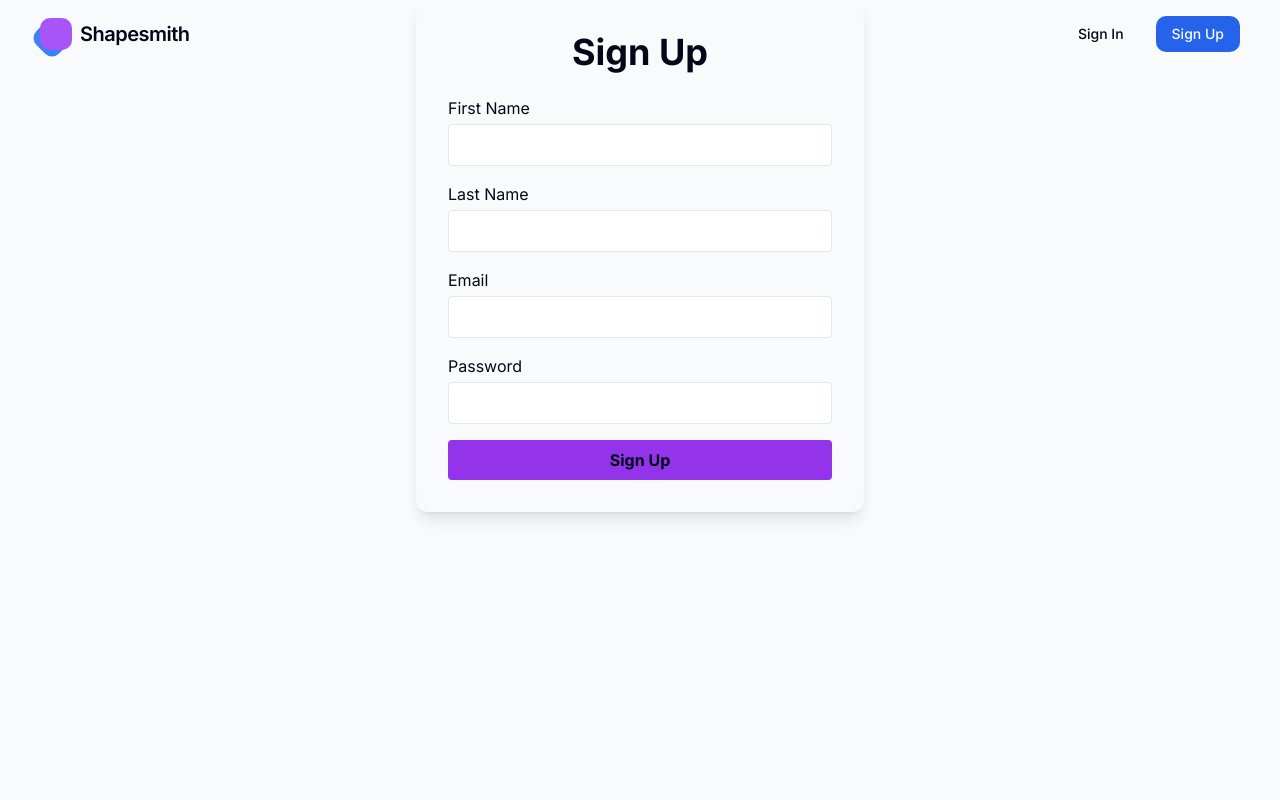
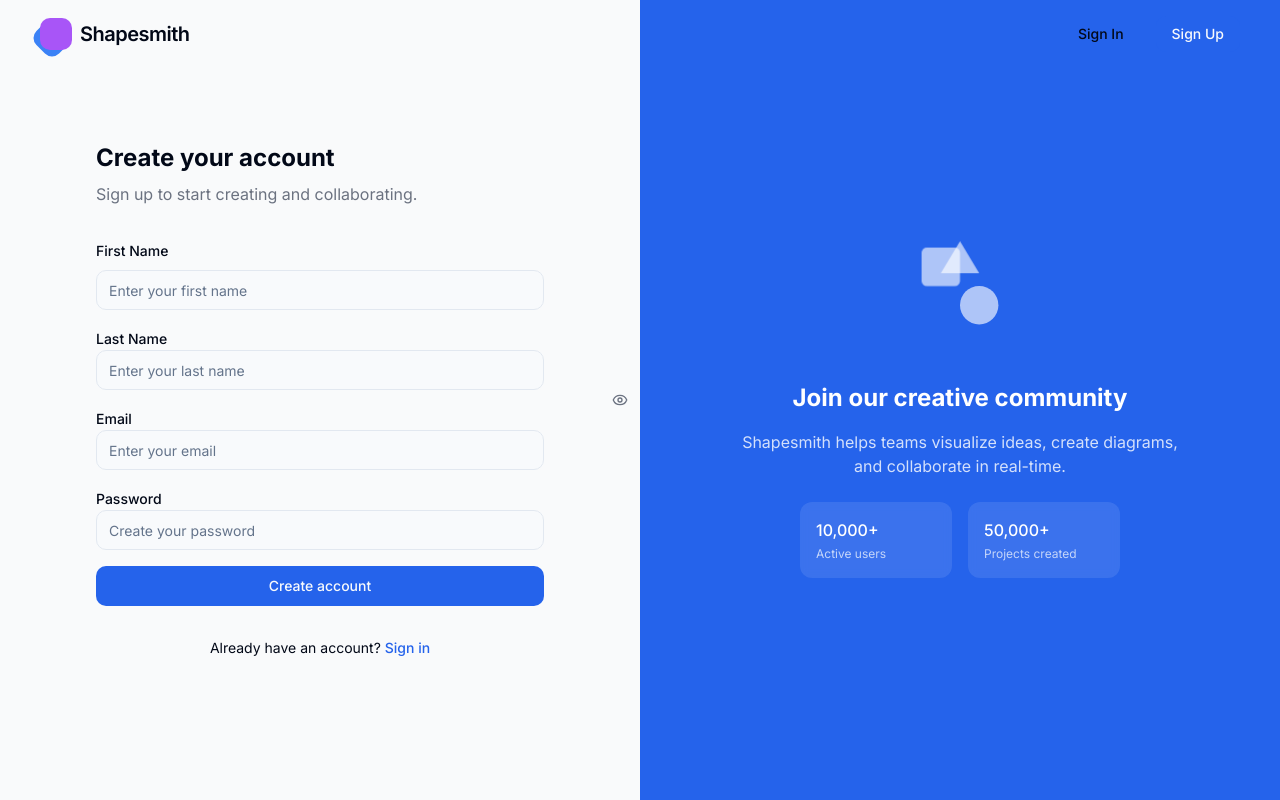
Before and after one commit to waliaharsh74/excalidraw, a Next.js app in the folder apps/excalidraw-frontend/: page /signup in a window 1280 px wide. Built offline with nearby package versions, Linux system fonts and the light colour scheme.

Commit message:
changed signup and made resposnsive better

```diff
--- a/apps/excalidraw-frontend/app/signup/page.tsx
+++ b/apps/excalidraw-frontend/app/signup/page.tsx
@@ -5,9 +5,17 @@ import type React from "react"
 import { useState } from "react"
 import { useRouter } from "next/navigation"
 import { motion } from "framer-motion"
-import axios from "axios"
 import { toast, ToastContainer } from "react-toastify"
 import { signUpSchema } from "@repo/common/types"
+
+import { signInSchema } from "@repo/common/types";
+import Link from 'next/link';
+import { Eye, EyeOff } from 'lucide-react';
+import { Button } from "../components/ui/button";
+import { Input } from "../components/ui/input";
+import { Label } from "../components/ui/label";
+import axios from "axios"
+
 interface signUpError {
     firstName?: string[] | undefined;
     lastName?: string[] | undefined;
@@ -21,6 +29,9 @@ export default function SignUp() {
     const [email, setEmail] = useState("")
     const [password, setPassword] = useState("")
     const [err, setErr] = useState<signUpError>({})
+    const [loading, setLoading] = useState(false);
+    const [showPassword, setShowPassword] = useState(false);
+
 
     const router = useRouter()
 
@@ -28,16 +39,22 @@ export default function SignUp() {
         e.preventDefault()
         try {
             const parsedData = signUpSchema.safeParse({
-                email, password,firstName,lastName
+                email, password, firstName, lastName
             })
             if (parsedData.error) {
                 setErr(parsedData.error.flatten().fieldErrors)
                 return
             }
+            setLoading(true);
+
             const result = await axios.post("http://localhost:3003/api/v1/sign-up", {
                 firstName, lastName, email, password
             })
             toast(result.data?.msg);
+            setTimeout(() => {
+                toast.success('Account created successfully!');
+                setLoading(false);
+            }, 1500);
             if (result.data?.id) {
                 router.push("/signin")
             }
@@ -52,90 +69,146 @@ export default function SignUp() {
     }
 
     return (
-        <div>
-        <div className="max-w-md mx-auto  bg-opacity-20 backdrop-filter backdrop-blur-lg p-8 rounded-lg shadow-lg">
-            <motion.h1
-                className="text-4xl font-bold mb-6 text-center "
-                initial={{ opacity: 0, y: -20 }}
-                animate={{ opacity: 1, y: 0 }}
-                transition={{ duration: 0.5 }}
-            >
-                Sign Up
-            </motion.h1>
-            <motion.form
-                onSubmit={handleSubmit}
-                className="space-y-4"
-                initial={{ opacity: 0 }}
-                animate={{ opacity: 1 }}
-                transition={{ delay: 0.2, duration: 0.5 }}
-            >
-                <div>
-                    <label htmlFor="firstName" className="block mb-1 ">
+        <div className="flex min-h-screen bg-gray-50">
+            <div className="w-full lg:w-1/2 flex flex-col p-6 md:p-12 justify-center animate-fade-in">
+                <div className="max-w-md w-full mx-auto">
+
+
+                    <div className="space-y-2 mb-8">
+
+                        <h1 className="text-2xl font-bold">Create your account</h1>
+                        <p className="text-gray-500">Sign up to start creating and collaborating.</p>
+                    </div>
+
+                    <form onSubmit={handleSubmit} className="space-y-6">
+                        <div className="space-y-4">
+                            <div className="space-y-2">
+                                <Label htmlFor="firstName" >
                                     First Name
-                    </label>
-                    <input
+                                </Label>
+                                <Input
                                     type="text"
                                     id="firstName"
                                     value={firstName}
+                                    placeholder="Enter your first name"
+
                                     onChange={(e) => setFirstName(e.target.value)}
                                     required
-                        className="w-full px-3 py-2 border rounded  bg-opacity-50 focus:bg-opacity-70 transition-all"
+
                                 />
                                 {err && err?.firstName && <div className="">{err?.firstName[0]}</div>}
                             </div>
                             <div>
-                    <label htmlFor="lastName" className="block mb-1 ">
+                                <Label htmlFor="lastName" >
                                     Last Name
-                    </label>
-                    <input
+                                </Label>
+                                <Input
                                     type="text"
                                     id="lastName"
                                     value={lastName}
+                                    placeholder="Enter your last name"
+
                                     onChange={(e) => setLastName(e.target.value)}
                                     required
-                        className="w-full px-3 py-2 border rounded  bg-opacity-50 focus:bg-opacity-70 transition-all"
+
                                 />
                                 {err && err?.lastName && <div className="">{err?.lastName[0]}</div>}
                             </div>
                             <div>
-                    <label htmlFor="email" className="block mb-1 ">
+                                <Label htmlFor="email" >
                                     Email
-                    </label>
-                    <input
+                                </Label>
+                                <Input
                                     type="email"
                                     id="email"
                                     value={email}
+                                    placeholder="Enter your email"
                                     onChange={(e) => setEmail(e.target.value)}
                                     required
-                        className="w-full px-3 py-2 border rounded  bg-opacity-50 focus:bg-opacity-70 transition-all"
+
                                 />
                                 {err && err?.email && <div className="">{err?.email[0]}</div>}
                             </div>
                             <div>
-                    <label htmlFor="password" className="block mb-1 ">
+                                <Label htmlFor="password" >
                                     Password
-                    </label>
-                    <input
-                        type="password"
+                                </Label>
+                                <Input
+
                                     id="password"
                                     value={password}
+                                    placeholder="Create your password"
+                                    type={showPassword ? "text" : "password"}
                                     onChange={(e) => setPassword(e.target.value)}
                                     required
-                        className="w-full px-3 py-2 border rounded  bg-opacity-50 focus:bg-opacity-70 transition-all"
+
                                 />
+                                <button
+                                    type="button"
+                                    onClick={() => setShowPassword(!showPassword)}
+                                    className="absolute right-3 top-1/2 -translate-y-1/2 text-gray-500 hover:text-gray-700"
+                                    aria-label={showPassword ? "Hide password" : "Show password"}
+                                >
+
+                                    {showPassword ? <EyeOff size={16} /> : <Eye size={16} />}
+                                </button>
                                 {err && err?.password && <div className="">{err?.password[0]}</div>}
                             </div>
-                <motion.button
-                    type="submit"
-                    className="w-full bg-purple-600 hover:bg-purple-700  font-bold py-2 px-4 rounded transition-colors"
-                    whileHover={{ scale: 1.05 }}
-                    whileTap={{ scale: 0.95 }}
-                >
-                    Sign Up
-                </motion.button>
-            </motion.form>
+
+
+
+                            <Button type="submit" className="w-full" disabled={loading}>
+                                {loading ? "Creating account..." : "Create account"}
+                            </Button>
                         </div>
-            <ToastContainer />
+                    </form>
+
+
+
+                    <div className="mt-8 text-center text-sm">
+                        Already have an account?{' '}
+                        <Link href="/signin" className="font-medium text-primary hover:text-primary/80">
+                            Sign in
+                        </Link>
+                    </div>
+                </div>
+            </div>
+
+            <div className="hidden lg:block lg:w-1/2 relative bg-primary overflow-hidden">
+                <div className="absolute inset-0 bg-mesh-pattern opacity-10"></div>
+
+                <div className="absolute inset-0 flex flex-col justify-center items-center p-12 text-white">
+                    <div className="max-w-md text-center">
+                        <svg className="w-32 h-32 mx-auto mb-8 text-white/90" viewBox="0 0 100 100" fill="none" xmlns="http://www.w3.org/2000/svg">
+                            <g className="animate-float">
+                                <rect x="20" y="20" width="30" height="30" rx="4" fill="currentColor" fillOpacity="0.7" />
+                            </g>
+                            <g className="animate-float" style={{ animationDelay: '1s' }}>
+                                <circle cx="65" cy="65" r="15" fill="currentColor" fillOpacity="0.7" />
+                            </g>
+                            <g className="animate-float" style={{ animationDelay: '0.5s' }}>
+                                <path d="M50 15L65 40L35 40L50 15Z" fill="currentColor" fillOpacity="0.7" />
+                            </g>
+                        </svg>
+
+                        <h2 className="text-2xl font-bold mb-4">Join our creative community</h2>
+                        <p className="text-white/80 mb-6">
+                            Shapesmith helps teams visualize ideas, create diagrams, and collaborate in real-time.
+                        </p>
+
+                        <div className="grid grid-cols-2 gap-4 max-w-xs mx-auto">
+                            <div className="bg-white/10 backdrop-blur-sm rounded-lg p-4 text-left">
+                                <div className="font-medium mb-1">10,000+</div>
+                                <div className="text-xs text-white/70">Active users</div>
+                            </div>
+                            <div className="bg-white/10 backdrop-blur-sm rounded-lg p-4 text-left">
+                                <div className="font-medium mb-1">50,000+</div>
+                                <div className="text-xs text-white/70">Projects created</div>
+                            </div>
+                        </div>
+                    </div>
+                </div>
+            </div>
         </div>
     )
 }
```
Also changed, not shown: apps/excalidraw-frontend/app/signin/page.tsx (+6 -50 lines). Lines whose indentation alone changed are shown as unchanged.
